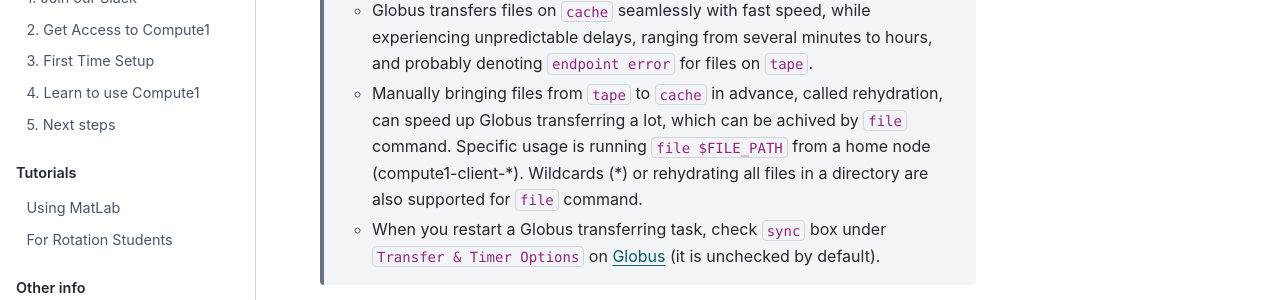
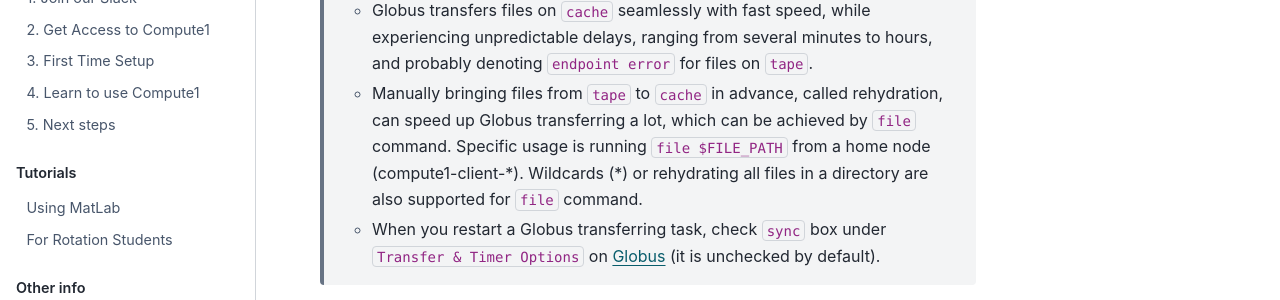
Before and after one commit to Atmospheric-Composition-Analysis-Group/Getting-Started, a Sphinx documentation site: the page built from source/storage.rst, in a window 1280 px wide and 900 px high, scrolled down 454 px. Shown: the part 177-477 px from the top of the window. Built offline with Sphinx 7.4.7 and the Sphinx Book theme 1.1.4, drawn with Linux system fonts in a browser that asks for light colours.

Commit message:
update tips for Globus

```diff
--- a/source/storage.rst
+++ b/source/storage.rst
@@ -20,7 +20,7 @@ Data Transfer between Active and Archive
 
    * File status can be checked by: :code:`mmlsattr -L $FILE_PATH`, where :code:`Misc attributes` of :code:`ARCHIVE OFFLINE` means the file has been moved from :code:`cache` to :code:`tape`, and :code:`ARCHIVE` means the file is on :code:`cache`.
    * Globus transfers files on :code:`cache` seamlessly with fast speed, while experiencing unpredictable delays, ranging from several minutes to hours, and probably denoting :code:`endpoint error` for files on :code:`tape`.
-   * Manually bringing files from :code:`tape` to :code:`cache` in advance, called rehydration, can speed up Globus transferring a lot, which can be achived by :code:`file` command. Specific usage is running :code:`file $FILE_PATH` from a home node (compute1-client-\*). Wildcards (\*) or rehydrating all files in a directory are also supported for :code:`file` command.
+   * Manually bringing files from :code:`tape` to :code:`cache` in advance, called rehydration, can speed up Globus transferring a lot, which can be achieved by :code:`file` command. Specific usage is running :code:`file $FILE_PATH` from a home node (compute1-client-\*). Wildcards (\*) or rehydrating all files in a directory are also supported for :code:`file` command.
    * When you restart a Globus transferring task, check :code:`sync` box under :code:`Transfer & Timer Options` on `Globus <https://app.globus.org/>`_ (it is unchecked by default).
 * The :code:`safe-transfer` script in the :code:`/Shared` directory.
 
```
